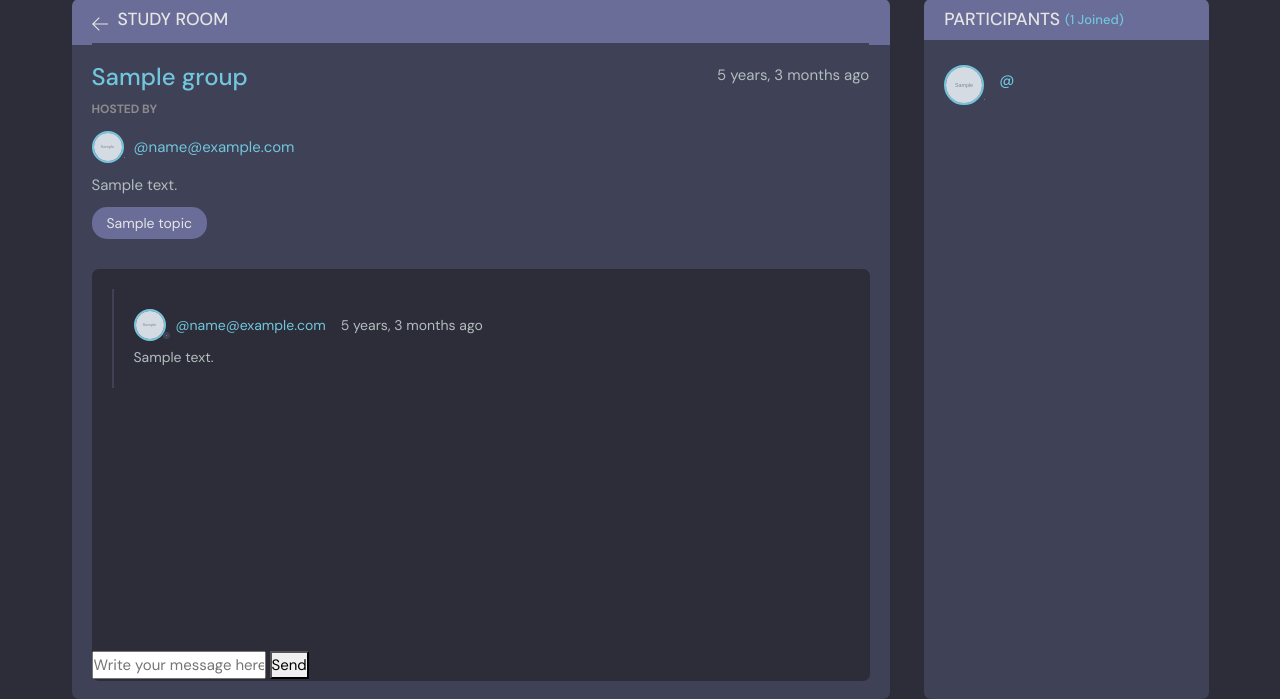
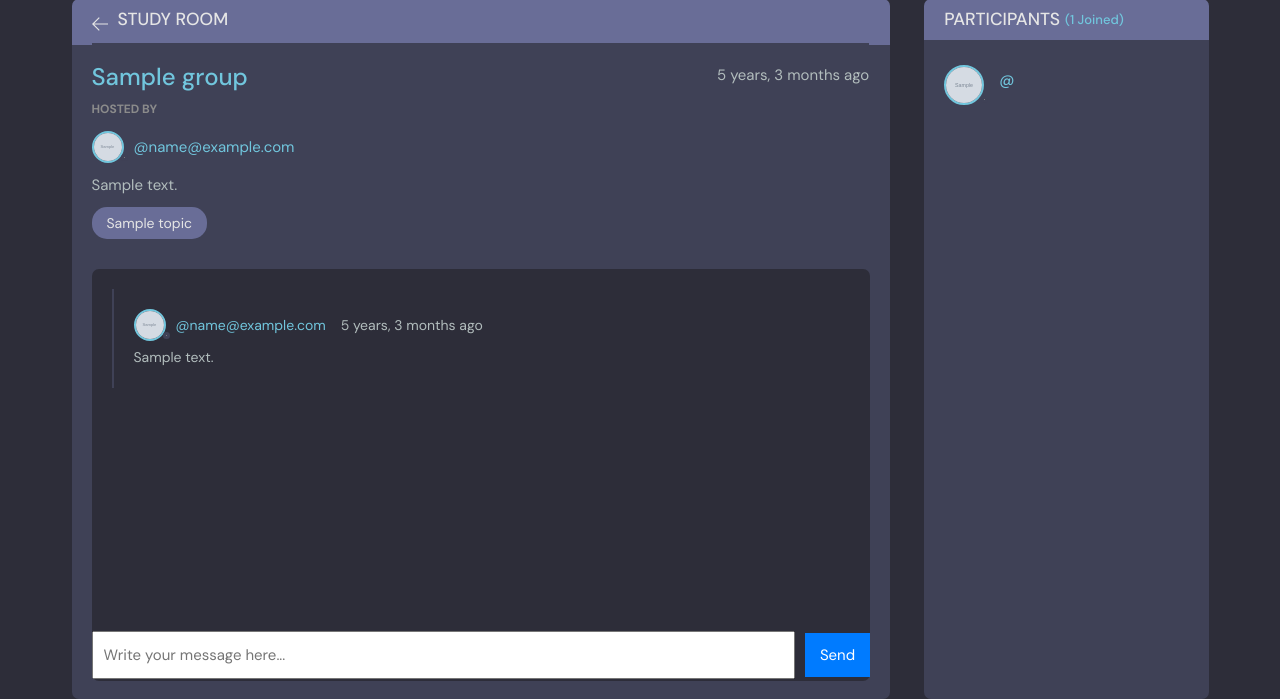
Before and after one commit to NetworkWarrior/discord, a Django app: page /group/1/ in a window 1280 px wide. Shown: the part 105-804 px from the top of the page. Run offline with Django 4.2, Linux system fonts and the light colour scheme; tables that the repository leaves empty hold one stand-in row (values such as "Sample post"); grey boxes marked "Sample" are stand-in pictures.

Commit message:
Update style.css

```diff
--- a/static/styles/style.css
+++ b/static/styles/style.css
@@ -1163,3 +1163,23 @@
   color: var(--color-main);
   font-weight: 1.4rem;
 }
+
+
+.input-container {
+  display: flex;
+  align-items: center;
+}
+
+.input-container input {
+  flex: 1;
+  padding: 10px;
+}
+
+.input-container button {
+  padding: 10px 15px;
+  margin-left: 10px;
+  background-color: #007bff;
+  color: white;
+  border: none;
+  cursor: pointer;
+}
```
